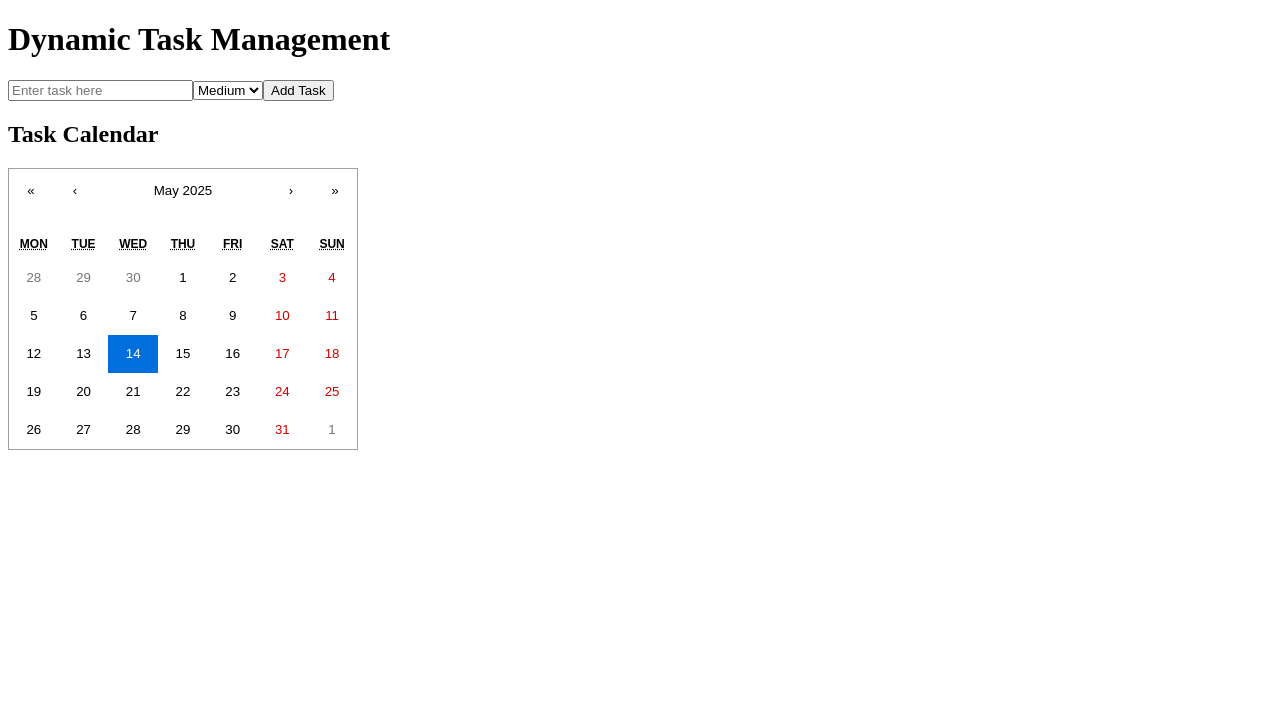
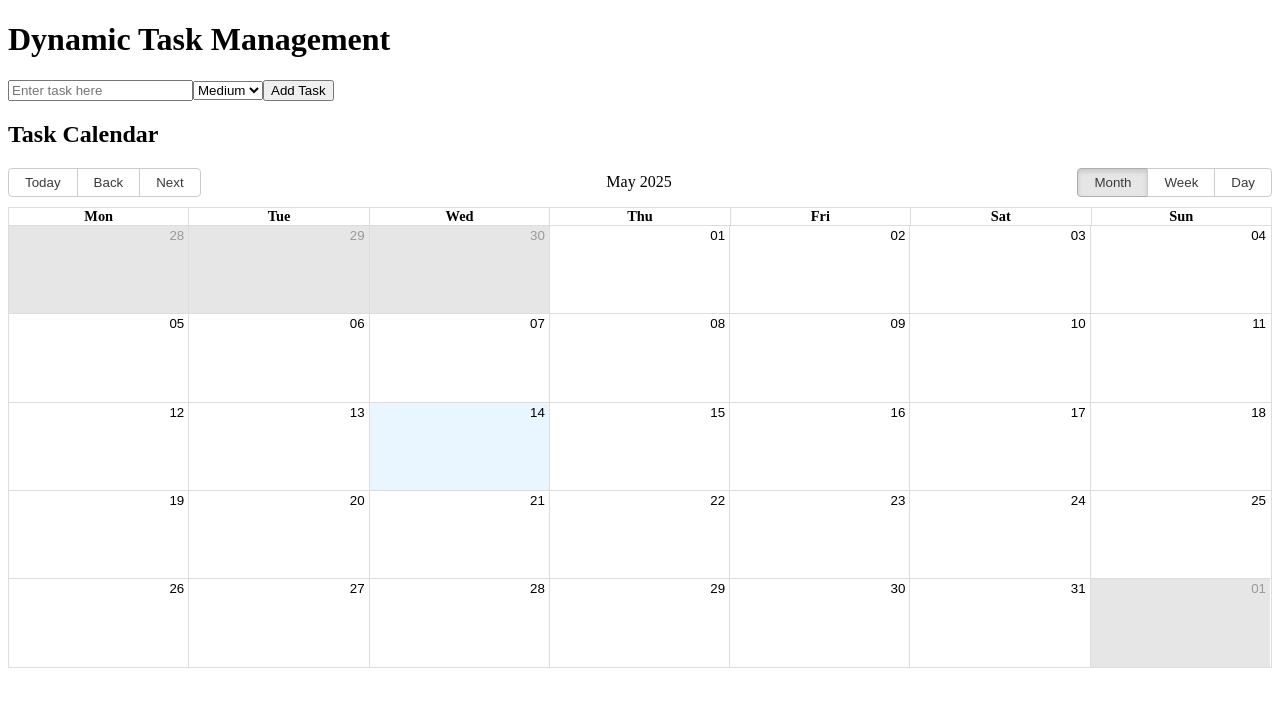
Before and after one commit to VietNguyen03/dynamic-task-management, a React (Vite) app: page / in a window 1280 px wide. Shown: the top 706 px of the page. Built offline with nearby package versions, Linux system fonts and the light colour scheme; the HTML template or start-up script is replaced by a standard one.

Commit message:
Replaced bar chart with react-big-calendar in StatsPanel

```diff
--- a/package.json
+++ b/package.json
@@ -11,7 +11,9 @@
   },
   "dependencies": {
     "chart.js": "^4.4.9",
+    "date-fns": "^4.1.0",
     "react": "^19.1.0",
+    "react-big-calendar": "^1.18.0",
     "react-calendar": "^5.1.0",
     "react-chartjs-2": "^5.3.0",
     "react-dom": "^19.1.0"
--- a/src/components/StatsPanel.jsx
+++ b/src/components/StatsPanel.jsx
@@ -1,32 +1,54 @@
-import React, { useState } from 'react';
-import Calendar from 'react-calendar';
-import 'react-calendar/dist/Calendar.css';
+import React, { useMemo } from 'react';
+import { Calendar } from 'react-big-calendar';
+import { format, parse, startOfWeek, getDay } from 'date-fns';
+import { dateFnsLocalizer } from 'react-big-calendar';
+import 'react-big-calendar/lib/css/react-big-calendar.css';
+
+// Setup date-fns localizer
+const locales = {
+  'en-US': require('date-fns/locale/en-US'),
+};
+
+const localizer = dateFnsLocalizer({
+  format,
+  parse,
+  startOfWeek: () => startOfWeek(new Date(), { weekStartsOn: 1 }),
+  getDay,
+  locales,
+});
 
 const StatsPanel = ({ tasks }) => {
-  const [selectedDate, setSelectedDate] = useState(new Date());
-
-  // Optional: Highlight days with tasks
-  const tileContent = ({ date, view }) => {
-    if (view === 'month') {
-      const hasTask = tasks.some(
-        (task) =>
-          task.date &&
-          new Date(task.date).toDateString() === date.toDateString()
-      );
-      return hasTask ? (
-        <div className="w-2 h-2 bg-blue-500 rounded-full mx-auto mt-1"></div>
-      ) : null;
-    }
-  };
+  // Convert tasks into calendar events
+  const events = useMemo(() => {
+    return tasks.map((task) => ({
+      title: task.text,
+      start: new Date(task.date),
+      end: new Date(task.date),
+      allDay: true,
+    }));
+  }, [tasks]);
 
   return (
     <div className="bg-white dark:bg-gray-800 p-4 rounded shadow">
-      <h2 className="text-xl font-semibold mb-2">Task Calendar</h2>
-      <Calendar
-        onChange={setSelectedDate}
-        value={selectedDate}
-        tileContent={tileContent}
-      />
+      <h2 className="text-xl font-semibold mb-4">Task Calendar</h2>
+      <div style={{ height: 500 }}>
+        <Calendar
+          localizer={localizer}
+          events={events}
+          startAccessor="start"
+          endAccessor="end"
+          defaultView="month"
+          views={['month', 'week', 'day']}
+          eventPropGetter={(event) => ({
+            style: {
+              backgroundColor: '#10B981',
+              borderRadius: '6px',
+              color: 'white',
+              padding: '4px',
+            },
+          })}
+        />
+      </div>
     </div>
   );
 };
```
Also changed, not shown: 1 other file (tests, documents, lock files or other folders).
